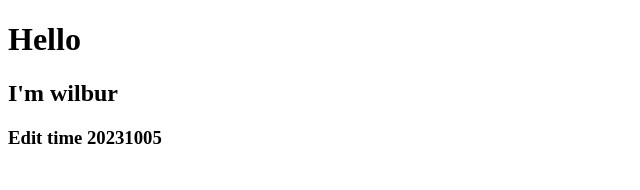
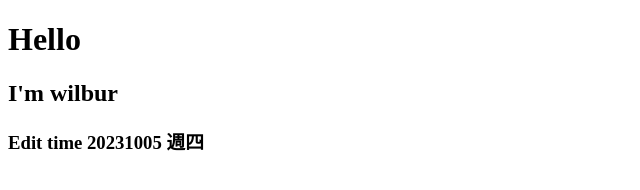
Before and after one commit to alunt0019302/GDSC_NCU_github_class, a plain HTML site: page index.html in a window 1280 px wide. Shown: the whole page, without its empty margins (0-640 px from the left). Drawn offline with Linux system fonts and the light colour scheme.

Commit message:
Feat: add "週四" ===== 添加 週四

```diff
--- a/index.html
+++ b/index.html
@@ -8,6 +8,6 @@
 <body>
     <h1>Hello</h1>
     <h2>I'm wilbur</h2>
-    <h3>Edit time 20231005</h3>
+    <h3>Edit time 20231005 週四</h3>
 </body>
 </html>
```
